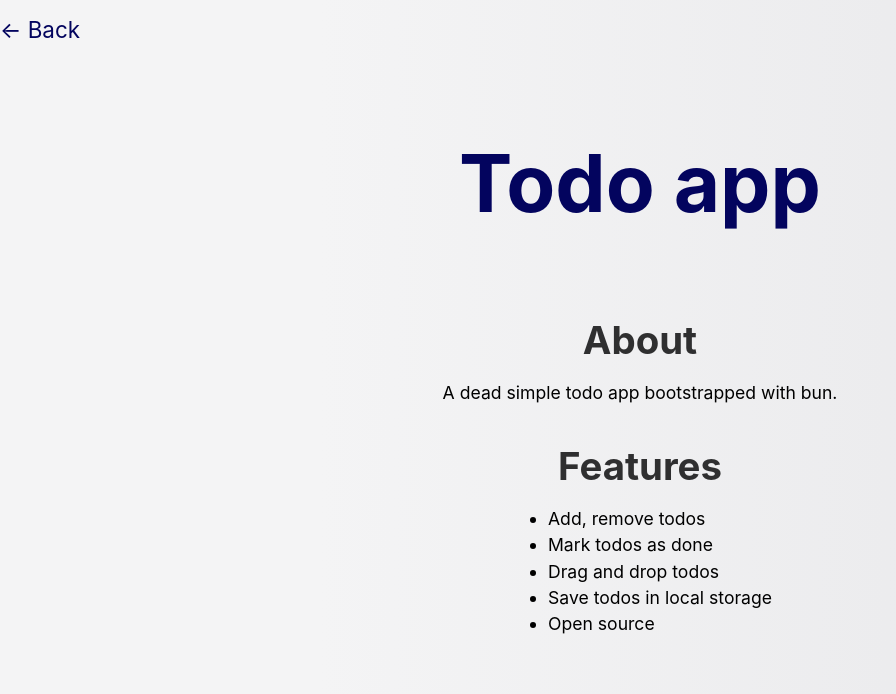
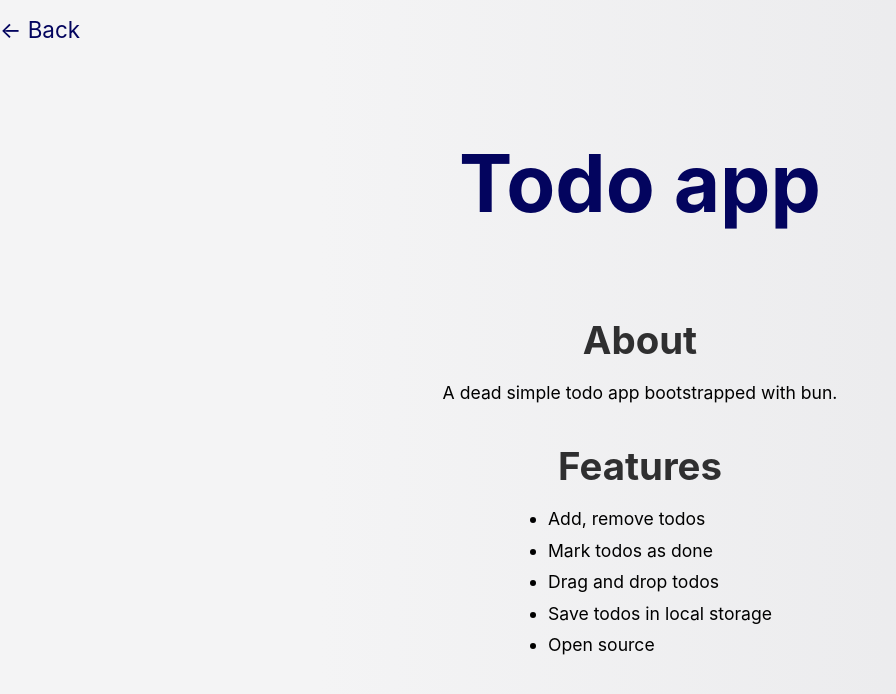
Before and after one commit to michqo/bun-next-todo-app, a Next.js app: page /about in a window 1280 px wide. Shown: the top 694 px of the page, without its empty margins (0-896 px from the left). Built offline with nearby package versions, Linux system fonts and the light colour scheme.

Commit message:
Refactor code

```diff
--- a/src/components/Todos.tsx
+++ b/src/components/Todos.tsx
@@ -1,6 +1,6 @@
+import React from "react";
 import { Droppable, Draggable } from "react-beautiful-dnd";
 
-import React from "react";
 import { TodosType, TodoType } from "../pages";
 import styles from "../styles/Home.module.css";
 import Checkbox from "./controls/checkbox";
--- a/src/styles/About.module.css
+++ b/src/styles/About.module.css
@@ -33,5 +33,5 @@ ul {
 }
 
 li {
-  margin-bottom: 0.3em;
+  margin-bottom: 0.6em;
 }
```
Also changed, not shown: src/styles/Home.module.css (+5 -5 lines).
